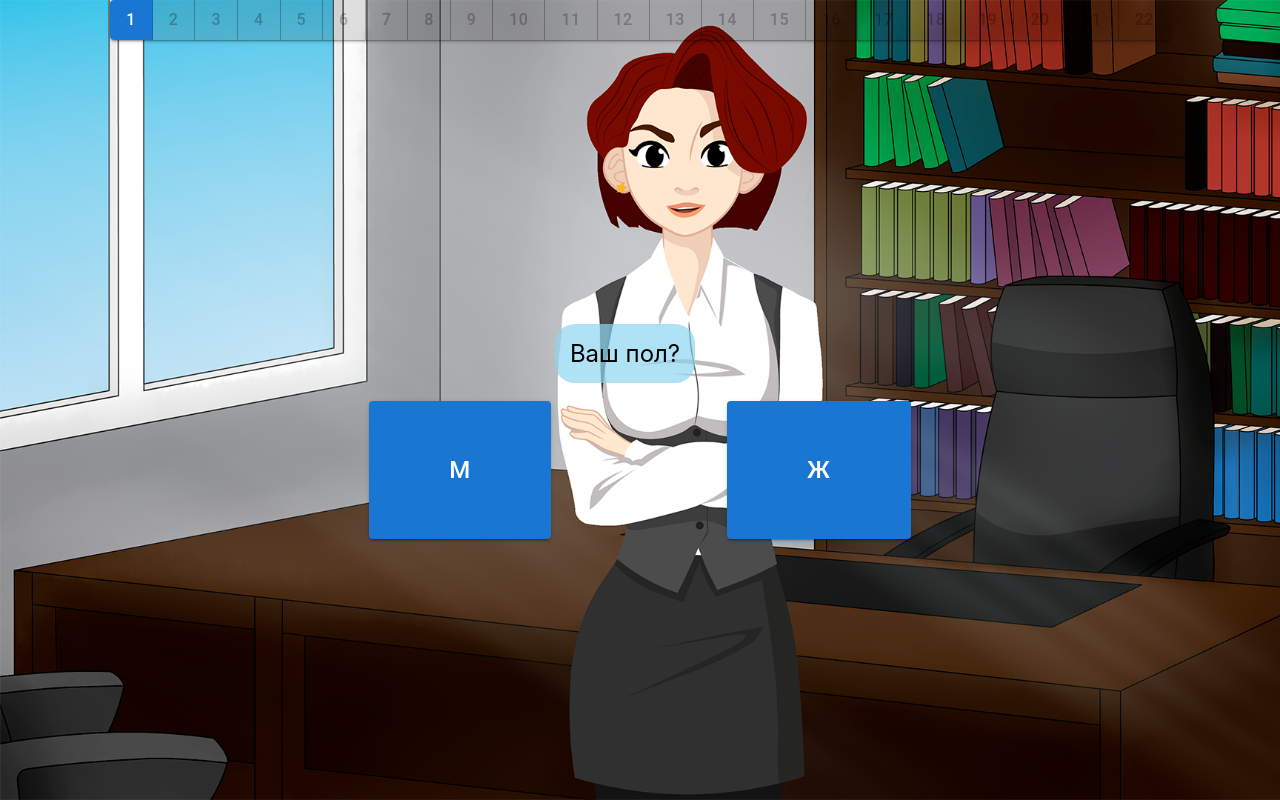
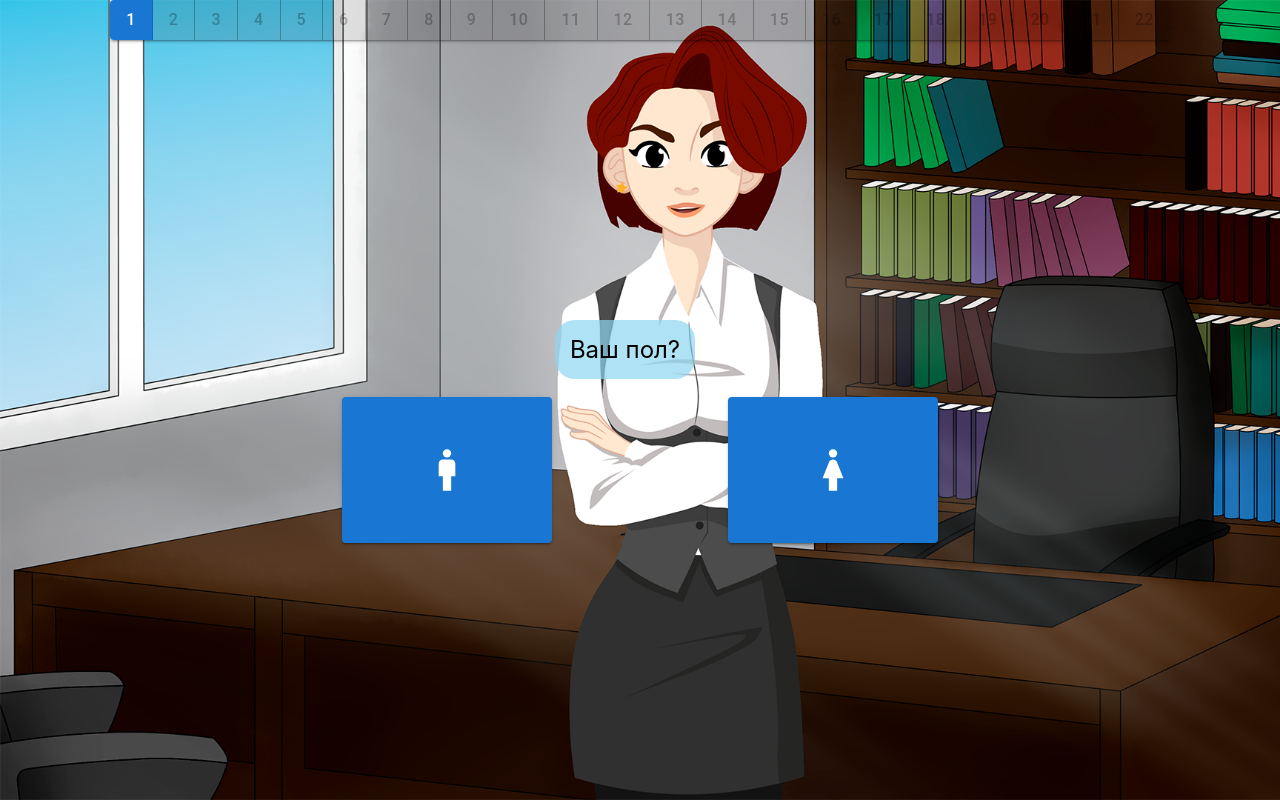
Before and after one commit to Gravity-V/novella-new, a React (Create React App) app: page / in a window 1280 px wide. Built offline with nearby package versions, Linux system fonts and the light colour scheme; the HTML template or start-up script is replaced by a standard one.

Commit message:
StylesChenges

```diff
--- a/src/components/Questions/Finish.tsx
+++ b/src/components/Questions/Finish.tsx
@@ -16,8 +16,8 @@ export function Finish(props: FinishProps) {
                 {console.log(answer)}
                 {(answer) ? "Поздравляем! Вы ОЛТЕРНОТИВНА АДОРЕНЫЙ  " : "Поздравляем! Вы идеально прошли тест.  "}
                 {context && (answer ? context.setBackground("/background/breakdown.png") : context.setBackground("/background/smile.png"))}
+            </div>
                 <Button variant="outlined" style={{color: 'black', border: 'dotted', fontSize: '16px'}} onClick={() => { location.reload() }}>Ещё раз?</Button>
-            </div>
         </div>
     </>
 }
--- a/src/components/Questions/Multi.tsx
+++ b/src/components/Questions/Multi.tsx
@@ -3,13 +3,10 @@ import { QuestionMulti } from "../../novella/novellaInterrface"
 import React from 'react';
 import { AnswerMulti } from "../AnswerType";
 import { Button, Checkbox, FormControlLabel, FormGroup, ListItemIcon, ThemeProvider, Typography } from "@mui/material";
-import { Icons } from "../button-level/button.style";
-import { padding } from "@mui/system";
-import { PropaneSharp } from "@mui/icons-material";
+import { getTheme3, Styles } from "../button-level/button.style";
 import { Context } from "./context";
 import ArrowBackIcon from '@mui/icons-material/ArrowBack';
 import ArrowForwardIcon from '@mui/icons-material/ArrowForward';
-import { request } from "https";
 interface MultiProps {
     question: QuestionMulti
     callbackFinish?: (answer: AnswerMulti) => void
@@ -111,20 +108,18 @@ export function Multi(props: MultiProps) {
                 {
                     // (answer || props.show) && comment.map((com, i) => <Typography key={i}>{com}</Typography>)
                     (answer || props.show) &&
-                    <Typography style={{ fontSize: '20' }}>
+                    <Typography sx={Styles.CommentMulty}>
                         <Button onClick={() => { commentNember != 0 ? setCommentNember(commentNember - 1) : true }}>
-                            <ListItemIcon>
-                                <ThemeProvider theme={Icons()}>
-                                    <ArrowBackIcon />
-                                </ThemeProvider>
+                            <ThemeProvider theme={getTheme3} />
+                            <ListItemIcon >
+                                <ArrowBackIcon/>
                             </ListItemIcon>
                         </Button>
                         {comment[commentNember]}
                         <Button onClick={() => { commentNember < comment.length - 1 ? setCommentNember(commentNember + 1) : true }}>
+                            <ThemeProvider theme={getTheme3} />
                             <ListItemIcon>
-                                <ThemeProvider theme={Icons()}>
-                                    <ArrowForwardIcon />
-                                </ThemeProvider>
+                                <ArrowForwardIcon/>
                             </ListItemIcon>
                         </Button>
                     </Typography>
--- a/src/components/Questions/Sex.tsx
+++ b/src/components/Questions/Sex.tsx
@@ -4,6 +4,8 @@ import React from 'react';
 import { AnswerSex } from "../AnswerType";
 import './Style.css';
 import { Styles } from "../button-level/button.style";
+import WomanIcon from '@mui/icons-material/Woman';
+import ManIcon from '@mui/icons-material/Man';
 
 interface SexProps {
     question: QuestionSex
@@ -24,13 +26,13 @@ export function Sex(props: SexProps) {
                     color={props.answer ? (props.answer.sex == 'male' ? 'secondary' : 'primary') : 'primary'}
                     disabled={props.show}
                     onClick={() => { props.callbackFinish && props.callbackFinish({ isCorrect: true, type: 'sex', sex: 'male' }) }}
-                >М</Button>
+                ><ManIcon sx={{color: 'white', fontSize: '50px'}}/></Button>
                 <Button sx={Styles.Sex}
                     variant="contained"
                     color={props.answer ? (props.answer.sex == 'female' ? 'secondary' : 'primary') : 'primary'}
                     disabled={props.show}
                     onClick={() => { props.callbackFinish && props.callbackFinish({ isCorrect: true, type: 'sex', sex: 'female' }) }}
-                >Ж</Button>
+                ><WomanIcon sx={{color: 'white', fontSize: '50px'}}/></Button>
             </div>
         </div>
     </>
--- a/src/components/button-level/button.style.ts
+++ b/src/components/button-level/button.style.ts
@@ -15,7 +15,7 @@ export const getTheme = (correct: boolean, clic: boolean) => {
         styleOverrides: {
           root: {
             "&.Mui-disabled": {
-              color:clic? (correct ? 'green' : 'red'):'',
+              color: clic ? (correct ? 'green' : 'red') : '',
               backgroundColor: 'rgba(100, 100, 100, 0.25)'
             }
           }
@@ -33,7 +33,7 @@ export const getTheme2 = (correct: boolean) => {
         styleOverrides: {
           root: {
             "&.Mui-disabled": {
-              visibility: correct ?"hidden": "visible"
+              visibility: correct ? "hidden" : "visible"
             }
           }
         }
@@ -43,24 +43,18 @@ export const getTheme2 = (correct: boolean) => {
   return theme
 }
 
-export const Icons = () => {
+export const getTheme3 = () => {
   const theme = createTheme({
     components: {
-      MuiButton: {
+      MuiIcon: {
         styleOverrides: {
           root: {
-            "&.MuiButtonBase": {
-              minWight: '20px',
-              color: 'rgb(0, 0, 0)',
-            },
-            "&.MuiListItemIcon": {
-              minWight: '20px',
-              color: 'rgb(0, 0, 0)',
-            }
+            minWidth: '20px',
+            color: 'Black'
           }
         }
-      }
-    }
+      },
+    },
   });
   return theme
 }
@@ -114,9 +108,13 @@ export const Styles = {
     borderColor: '#0063cc',
     color: '#ffffff'
   },
-  OrderButton:{
+  OrderButton: {
     // marginTop: '4%',
     marginLeft: '40%',
     marginRight: '40%'
+  },
+  CommentMulty: {
+    display: 'flex',
+    fontSize: 20,
   }
 }
```
